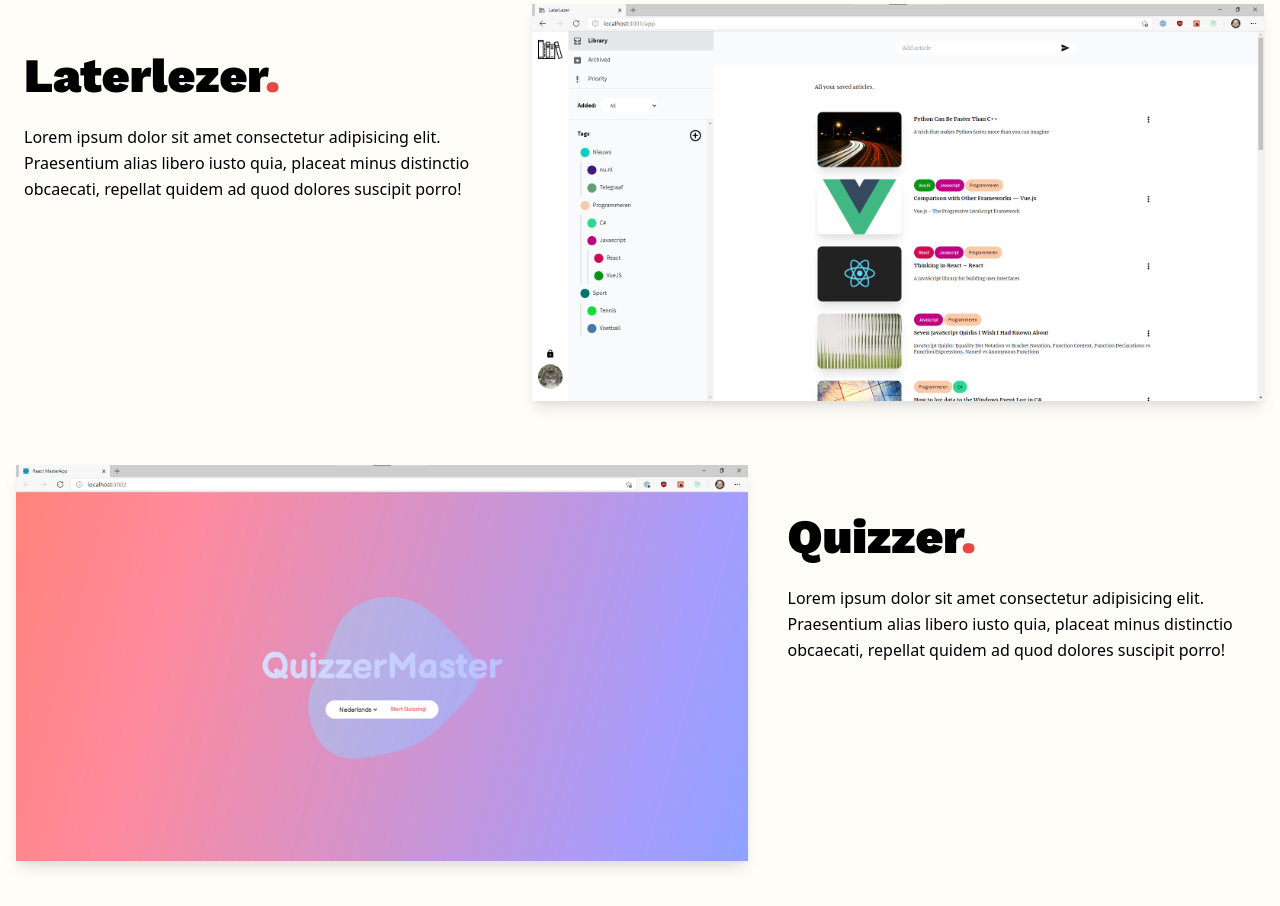
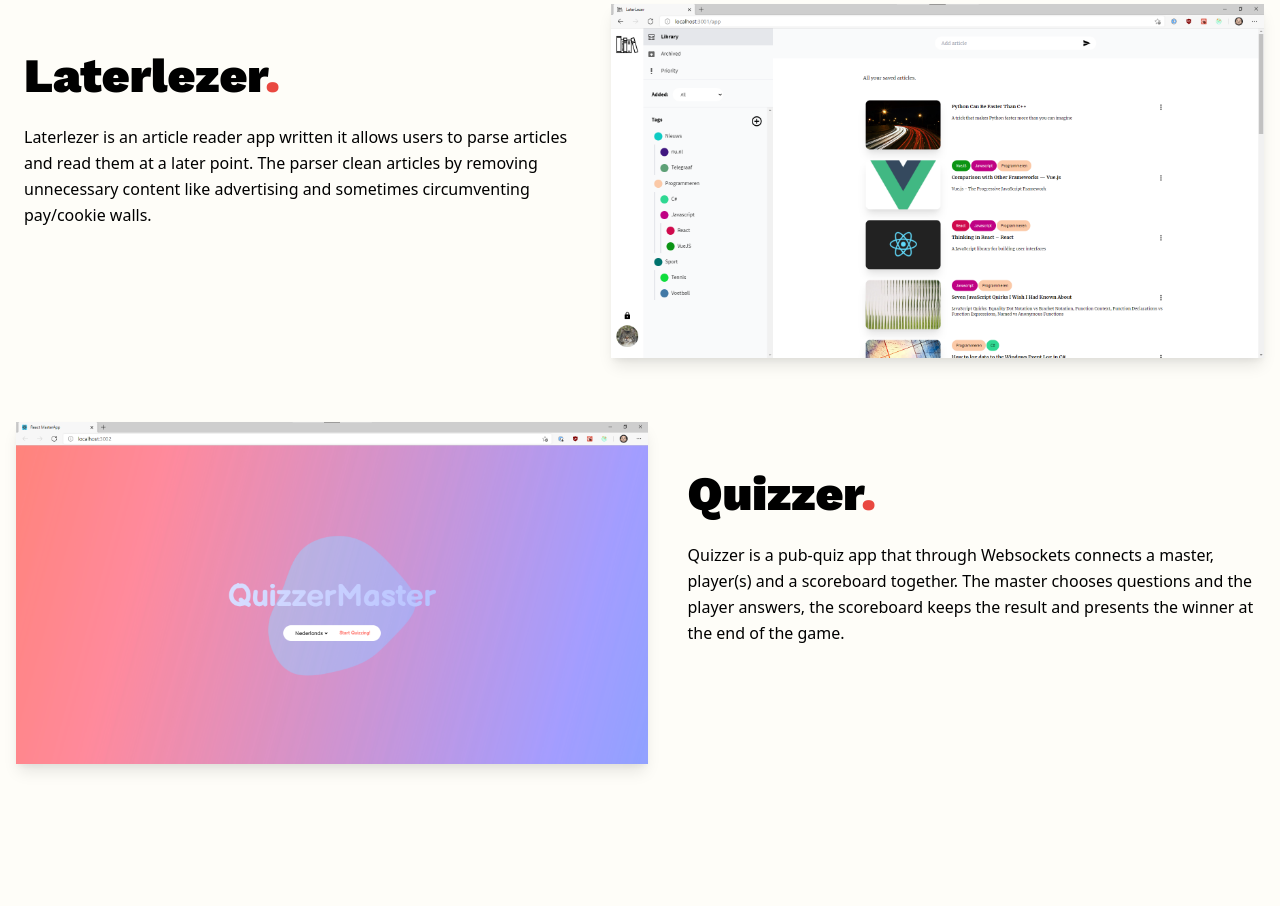
Before and after one commit to Patrickroelofs/Patrickroelofs.com, a React (Create React App) app in the folder client/: page / in a window 1280 px wide. Shown: the part 2240-3146 px from the top of the page. Built offline with nearby package versions, Linux system fonts and the light colour scheme; what @tailwindcss/typography would draw is missing.

Commit message:
add text

```diff
--- a/client/src/app/views/home/Home.jsx
+++ b/client/src/app/views/home/Home.jsx
@@ -68,7 +68,7 @@
                   Laterlezer
                   <span className="text-themeRed">.</span>
                 </h3>
-                <p className="leading-relaxed">Lorem ipsum dolor sit amet consectetur adipisicing elit. Praesentium alias libero iusto quia, placeat minus distinctio obcaecati, repellat quidem ad quod dolores suscipit porro!</p>
+                <p className="leading-relaxed">Laterlezer is an article reader app written it allows users to parse articles and read them at a later point. The parser clean articles by removing unnecessary content like advertising and sometimes circumventing pay/cookie walls.</p>
               </div>
             </div>
 
@@ -90,7 +90,7 @@
                   Quizzer
                   <span className="text-themeRed">.</span>
                 </h3>
-                <p className="leading-relaxed">Lorem ipsum dolor sit amet consectetur adipisicing elit. Praesentium alias libero iusto quia, placeat minus distinctio obcaecati, repellat quidem ad quod dolores suscipit porro!</p>
+                <p className="leading-relaxed">Quizzer is a pub-quiz app that through Websockets connects a master, player(s) and a scoreboard together. The master chooses questions and the player answers, the scoreboard keeps the result and presents the winner at the end of the game.</p>
               </div>
             </div>
 
```
